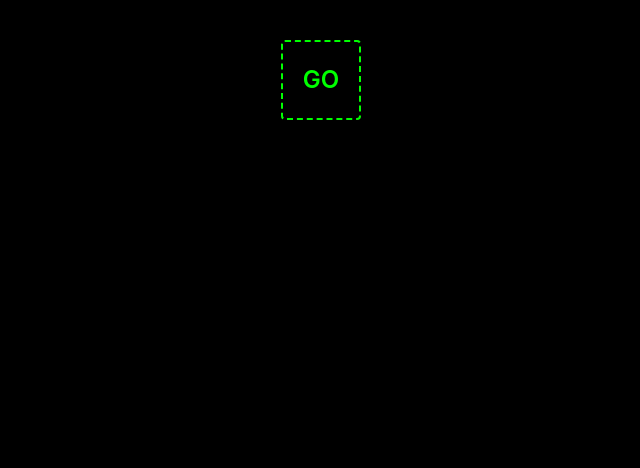
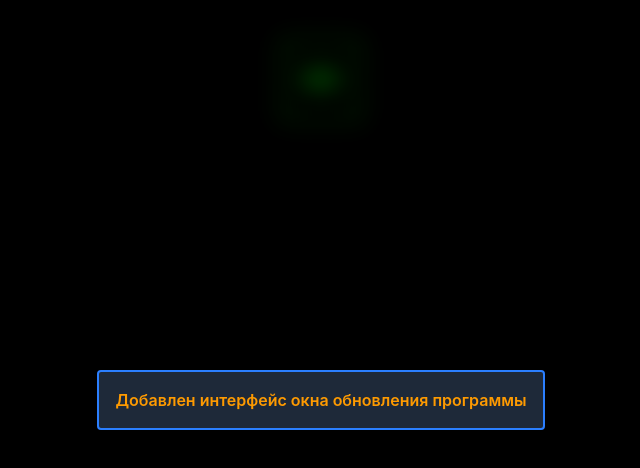
Before and after one commit to Vieri3/parser-ve-vue, a Vue app: page / in a window 1280 px wide. Shown: the top 468 px of the page, without its empty margins (319-959 px from the left). Built offline with nearby package versions, Linux system fonts and the light colour scheme.

Commit message:
изменено окно обновление программы

```diff
--- a/src/App.vue
+++ b/src/App.vue
@@ -3,6 +3,12 @@
 import TheHeader from '@/components/layout/TheHeader.vue'
 import AppTable from '@/components/layout/AppTable.vue'
 import AppLoading from '@/components/ui/AppLoading.vue'
+import AppModalUpdates from '@/components/ui/AppModalUpdates.vue'
+
+import { mass_updates_site } from '@/constants/constants-updates.ts'
+import { getVersionSite } from '@/utils/updates-site.ts'
+
+getVersionSite(mass_updates_site)
 
 </script>
 
@@ -10,6 +16,8 @@ import AppLoading from '@/components/ui/AppLoading.vue'
     <div class="container mx-auto">
 
         <AppLoading/>
+
+        <AppModalUpdates/>
 
         <TheHeader>
             <template #txt-name-btn-upload>
--- /dev/null
+++ b/src/components/ui/AppModalUpdates.vue
@@ -0,0 +1,24 @@
+<script setup lang="ts">
+
+import { useGlobalSwitchers } from '@/composables/global-switches.ts'
+import { useGlobalStores } from '@/composables/global-stores.ts'
+
+const { ref_show_hide_modal_updates, showHideModalUpdates } = useGlobalSwitchers();
+const { GLOBAL_MODAL_UPDATES } = useGlobalStores()
+
+</script>
+
+<template>
+    <div
+        v-if="ref_show_hide_modal_updates"
+        @click="showHideModalUpdates"
+        class="modal-window"
+    >
+        <div
+            class="bg-gray-800 text-amber-500 border-2 rounded border-blue-500 p-4 mx-3 flex items-center justify-center">
+            {{ GLOBAL_MODAL_UPDATES }}
+        </div>
+    </div>
+</template>
+
+<style scoped></style>
--- a/src/composables/global-stores.ts
+++ b/src/composables/global-stores.ts
@@ -1,18 +1,24 @@
-import { reactive } from 'vue'
+import { ref, reactive } from 'vue'
 import type { IDataGlobalMass } from '@/types/global-types.ts'
 
-
-const GLOBAL_MASS_DATA_URL= reactive([] as IDataGlobalMass[])
+const GLOBAL_MASS_DATA_URL = reactive([] as IDataGlobalMass[])
+const GLOBAL_MODAL_UPDATES = ref<string>('')
 
 export function useGlobalStores() {
 
-    function getGlobalMassData(data: IDataGlobalMass) {
+    function getGlobalMassData(data: IDataGlobalMass): void {
         GLOBAL_MASS_DATA_URL.push(data)
     }
 
+    function getTxtUpdates(txt: string): void {
+        GLOBAL_MODAL_UPDATES.value = txt
+    }
+
     return {
+        GLOBAL_MODAL_UPDATES,
         GLOBAL_MASS_DATA_URL,
-        getGlobalMassData
+        getGlobalMassData,
+        getTxtUpdates
     }
 
 }
--- a/src/composables/global-switches.ts
+++ b/src/composables/global-switches.ts
@@ -6,6 +6,8 @@ const ref_hide_header = ref<boolean>(true);
 const ref_show_hide_loading = ref<boolean>(false);
 // скрывает/показывает БЛОК с Table
 const ref_show_hide_table = ref<boolean>(false);
+// скрывает/показывает модальное окно
+const ref_show_hide_modal_updates = ref<boolean>(false)
 
 export function useGlobalSwitchers() {
 
@@ -18,14 +20,20 @@ export function useGlobalSwitchers() {
     function showTable() {
         ref_show_hide_table.value = !ref_show_hide_table.value
     };
+    function showHideModalUpdates() {
+        ref_show_hide_modal_updates.value = !ref_show_hide_modal_updates.value
+    };
+
 
     return {
         hideHeader,
         showHideLoading,
         showTable,
+        showHideModalUpdates,
         ref_hide_header,
         ref_show_hide_loading,
-        ref_show_hide_table
+        ref_show_hide_table,
+        ref_show_hide_modal_updates
     }
 
 }
--- /dev/null
+++ b/src/constants/constants-updates.ts
@@ -0,0 +1,22 @@
+export const mass_updates_site: Array<{ number: string, description: string }> = [
+    {
+        number: "0.0.2",
+        description: "Внесены поправки стилей заголовков"
+    },
+    {
+        number: "1.0.0",
+        description: "Переход бэкенда c Express на Fastify"
+    },
+    {
+        number: "1.0.1",
+        description: "Модернизация и оптимизация программы"
+    },
+    {
+        number: "2.1.0",
+        description: "Добавлен интерфейс окна обновления программы"
+    },
+    // {
+    //     number: "0.0.3",
+    //     description: "ВОТ ТУТ ПИШЕМ"
+    // },
+];
--- a/src/constants/constants.ts
+++ b/src/constants/constants.ts
@@ -15,6 +15,8 @@ export const enum EDataSite {
     // для удобства здесь описываем RES- отправка POST - тип отправки ARCHIVES - имя
     RES_GET_JOURNALES_AND_ARTICLES_URLS = '/urls-journales-and-articles',
     RES_POST_ARTICLE_RDF = '/document-article-rdf',
-    RES_POST_JOURNALE_XML = '/document-journale-xml'
+    RES_POST_JOURNALE_XML = '/document-journale-xml',
 
+    // имя для сохранения в localstorage (обновление программы)
+    NAME_LOCALSTORAGE = 'siteParserVeVueVersion'
 }
--- a/src/style.css
+++ b/src/style.css
@@ -1,14 +1,25 @@
 @import "tailwindcss";
 
-body{
-    background-color: black;
-}
+/*
+Если потребуется поменять шрифт index.html
 
-@import "tailwindcss";
-
+создаем переменную шрифта и присваиваем  ей название шрифта
 @theme{
   --font-main: Courier, monospace;
 }
+
+в index.html в body добавляем переменную шрифта
+<body class="font-main">
+
+*/
+
+
+/* создаем свой класс со своими свойствами */
+@layer components {
+    .modal-window{
+      @apply w-full h-full bg-black/30 backdrop-blur-md flex items-center justify-center z-10 fixed top-0 left-0
+    }
+  }
 
 .main-font {
   font-weight: 600;
--- a/src/utils/updates-site.ts
+++ b/src/utils/updates-site.ts
@@ -1,30 +1,21 @@
-export const mass_updates_site: Array<{number: string, description: string}> = [
-    {
-        number: "0.0.2",
-        description: "Внесены поправки стилей заголовков"
-    },
-    {
-        number: "1.0.0",
-        description: "Переход бэкенда c Express на Fastify"
-    },
-    {
-        number: "1.0.1",
-        description: "Модернизация и оптимизация программы"
-    },
-    // {
-    //     number: "0.0.3",
-    //     description: "ВОТ ТУТ ПИШЕМ"
-    // },
-];
+import { EDataSite } from '@/constants/constants.ts'
+import { useGlobalSwitchers } from '@/composables/global-switches.ts'
+import { useGlobalStores } from '@/composables/global-stores.ts'
+
+const { showHideModalUpdates } = useGlobalSwitchers();
+const { getTxtUpdates } = useGlobalStores()
+
 
 // функция для показа изменений на сайте
-export function getVersionSite(mass_updates: Array<{number: string, description: string}>): void{
+export function getVersionSite(mass_updates: Array<{ number: string, description: string }>): void {
     const lastUpdates = mass_updates[mass_updates.length - 1]
-
     const CURRENT_VERSION = lastUpdates.number;
-    const SAVED_VERSION = localStorage.getItem("siteParserVeVueVersion");
-    if(SAVED_VERSION !== CURRENT_VERSION){
-        alert(lastUpdates.description)
-        localStorage.setItem("siteParserVeVueVersion", CURRENT_VERSION)
+    const SAVED_VERSION = localStorage.getItem(EDataSite.NAME_LOCALSTORAGE);
+    if (SAVED_VERSION !== CURRENT_VERSION) {
+        // открываем модальное окно
+        showHideModalUpdates()
+       // добавляем в него текст обновления
+        getTxtUpdates(lastUpdates.description)
+        localStorage.setItem(EDataSite.NAME_LOCALSTORAGE, CURRENT_VERSION)
     }
-}
+};
```
Also changed, not shown: 1 other file (tests, documents, lock files or other folders).
